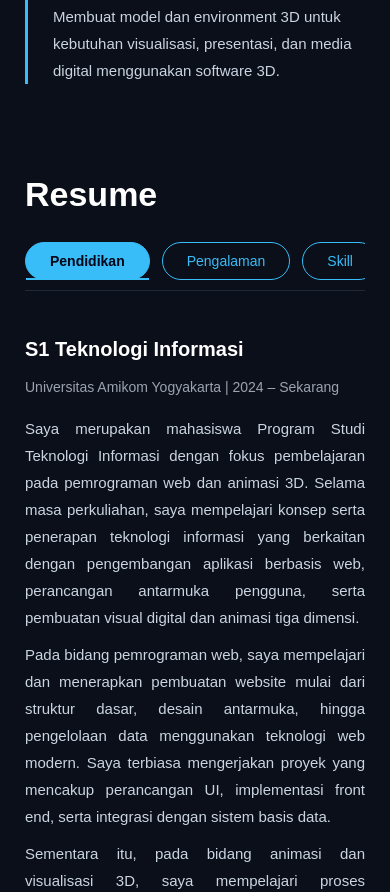
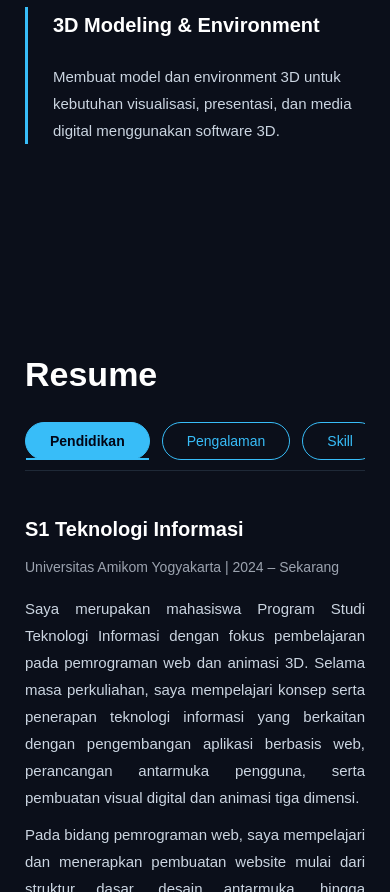
Before and after one commit to Therwins/Portofolio-Erwin-Setiawan2, a plain HTML site: page index.html in a window 390 px wide. Shown: the part 2976-3868 px from the top of the page. Drawn offline with Linux system fonts and the light colour scheme.

Commit message:
Update style.css

```diff
--- a/style.css
+++ b/style.css
@@ -403,11 +403,11 @@
 }
 
 .services h2 {
-  margin-top: 20px;
+  margin-top: auto;
 }
 /* ================= RESUME ================= */
 .resume h2 {
-  margin-top: 20px;
+  margin-top: auto;
   margin-bottom: 5%;
 }
 
@@ -531,7 +531,7 @@
 }
 /* ================= PROJECT ================= */
 .projects {
-  padding: 100px 8%;
+  padding-top: auto;
   text-align: center;
 }
 
@@ -740,22 +740,3 @@
     padding-top: 90px;
   }
 }
-@media (max-width: 768px) {
-    section {
-        padding-top: 20px;
-        padding-bottom: 40px;
-    }
-}
-@media (max-width: 768px) {
-    section h2 {
-        margin-top: 0;
-    }
-}
-@media (max-width: 768px) {
-    .about,
-    .projects,
-    .resume {
-        margin-top: 100;
-        padding-top: 100;
-    }
-}
```
